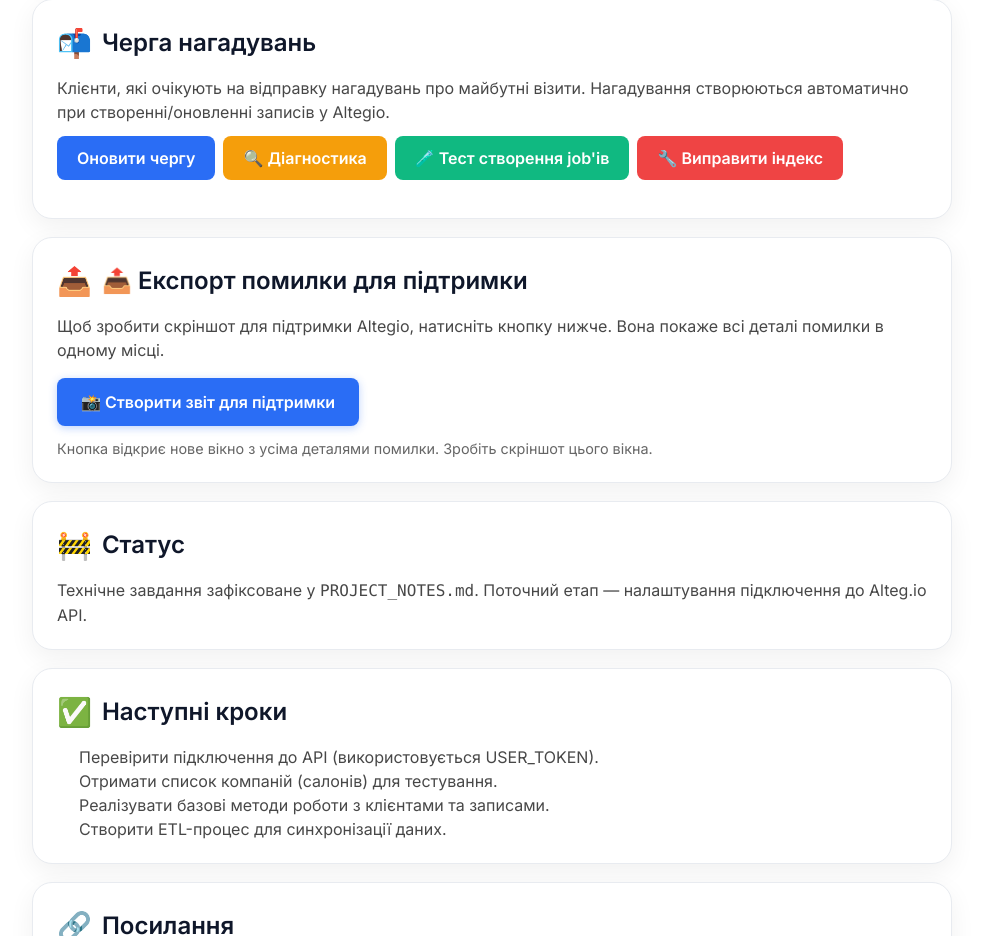
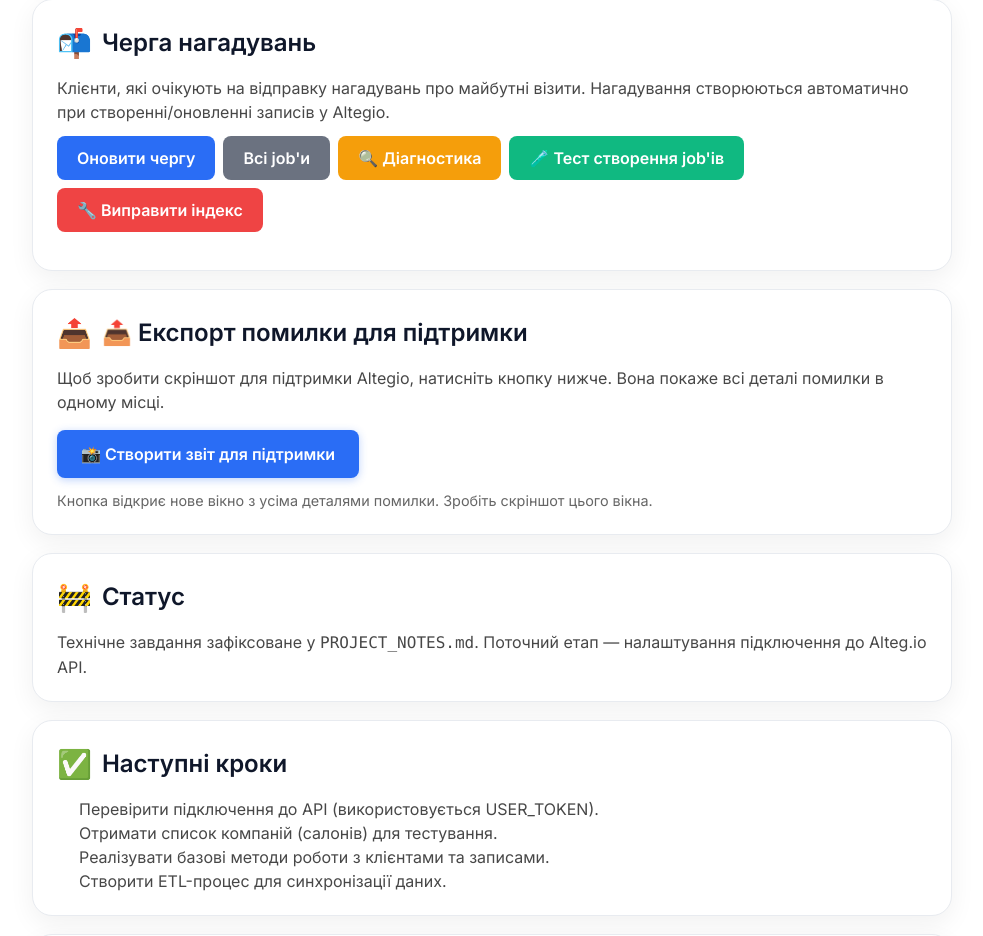
Before and after one commit to yurashko-ux/P-3-0, a Next.js app in the folder web/: page /admin/altegio in a window 1280 px wide. Shown: the part 1224-2160 px from the top of the page, without its empty margins (148-1131 px from the left). Built offline with nearby package versions, Linux system fonts and the light colour scheme.

Commit message:
Add button to view all jobs (not just pending) for debugging

```diff
--- a/web/app/(admin)/admin/altegio/page.tsx
+++ b/web/app/(admin)/admin/altegio/page.tsx
@@ -336,10 +336,10 @@ export default function AltegioLanding() {
     }
   }
 
-  async function loadRemindersQueue() {
+  async function loadRemindersQueue(status: 'pending' | 'all' = 'pending') {
     setRemindersQueue({ loading: true, ok: null });
     try {
-      const res = await fetch('/api/altegio/reminders/queue?status=pending&limit=50', { cache: 'no-store' });
+      const res = await fetch(`/api/altegio/reminders/queue?status=${status}&limit=50`, { cache: 'no-store' });
       const data = await res.json();
       setRemindersQueue({
         loading: false,
@@ -1492,7 +1492,7 @@ export default function AltegioLanding() {
             </p>
             <div style={{ display: 'flex', gap: 8, flexWrap: 'wrap' }}>
               <button
-                onClick={loadRemindersQueue}
+                onClick={() => loadRemindersQueue('pending')}
                 disabled={remindersQueue.loading}
                 style={{
                   padding: '10px 20px',
@@ -1506,6 +1506,22 @@ export default function AltegioLanding() {
                 }}
               >
                 {remindersQueue.loading ? 'Завантаження...' : 'Оновити чергу'}
+              </button>
+              <button
+                onClick={() => loadRemindersQueue('all')}
+                disabled={remindersQueue.loading}
+                style={{
+                  padding: '10px 20px',
+                  background: '#6b7280',
+                  color: '#fff',
+                  border: 'none',
+                  borderRadius: 8,
+                  fontWeight: 600,
+                  cursor: remindersQueue.loading ? 'not-allowed' : 'pointer',
+                  opacity: remindersQueue.loading ? 0.6 : 1,
+                }}
+              >
+                {remindersQueue.loading ? 'Завантаження...' : 'Всі job\'и'}
               </button>
               <button
                 onClick={loadRemindersDebug}
```
